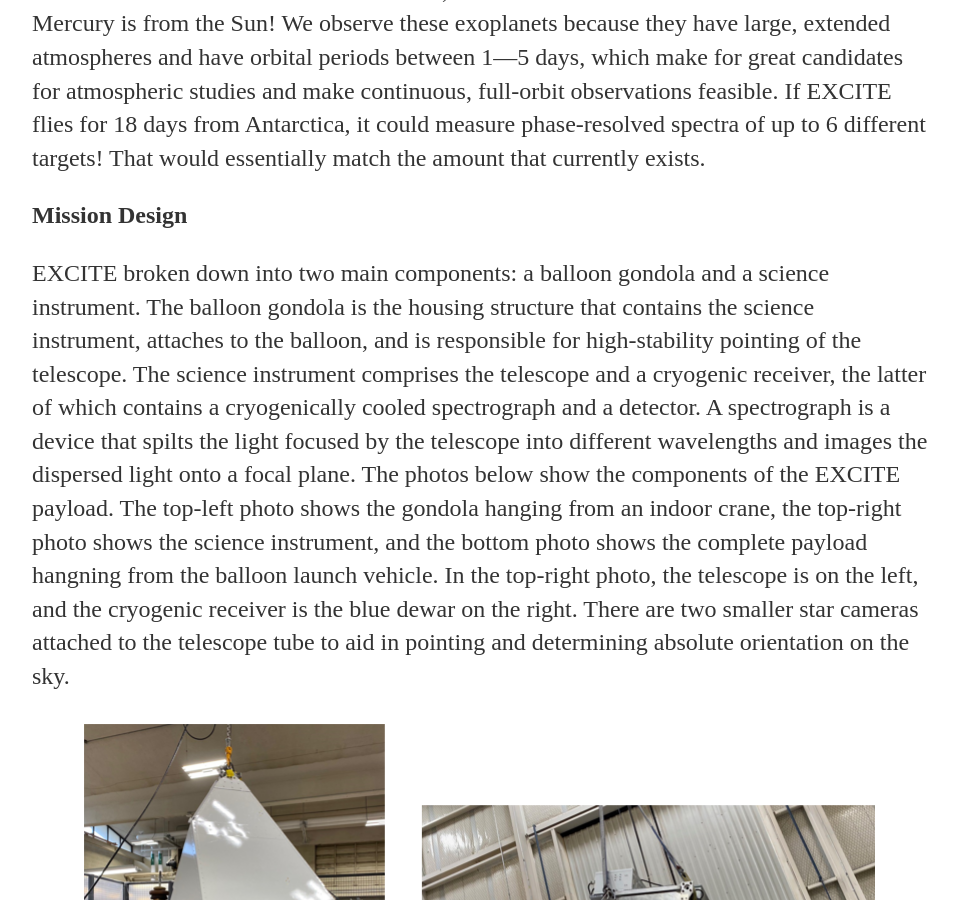
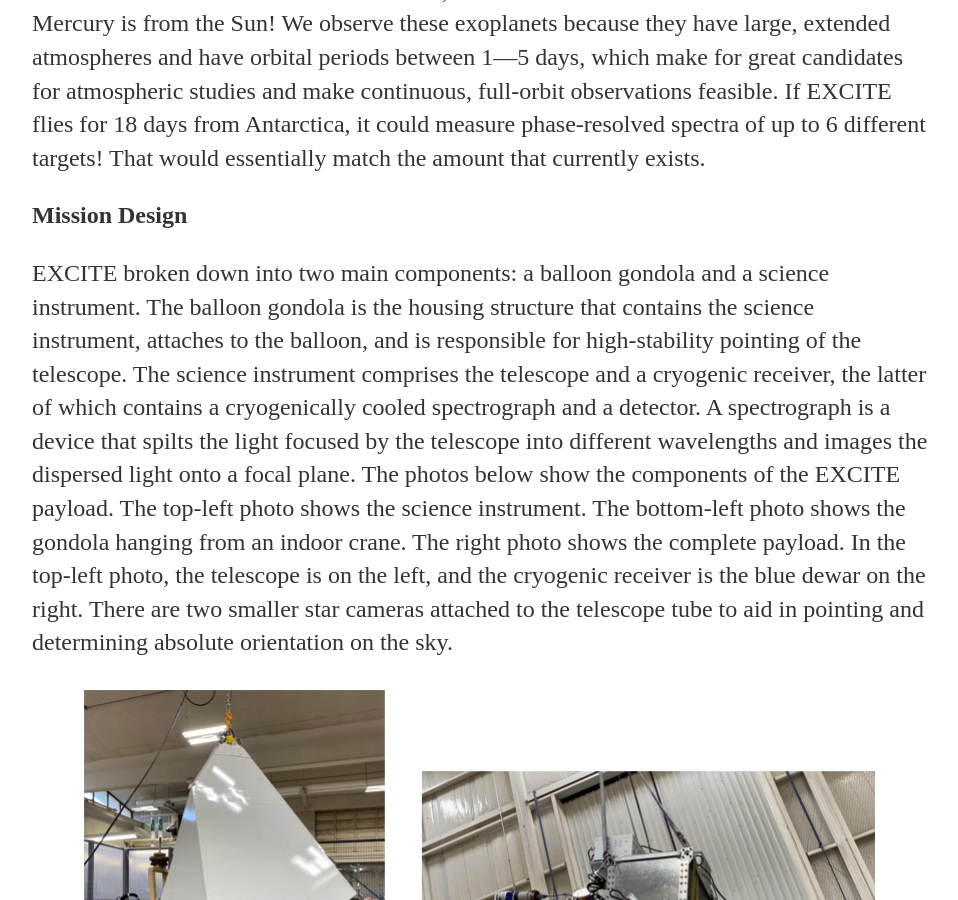
Before and after one commit to timrehm/timrehm.github.io, a Jekyll site: the page built from research/excite.html, in a window 1280 px wide and 900 px high, scrolled down 3835 px. Shown: the whole window, without its empty margins (160-1118 px from the left). Built offline with Jekyll 4.4.1, drawn with Linux system fonts in a browser that asks for light colours.

Commit message:
Update excite.html

```diff
--- a/research/excite.html
+++ b/research/excite.html
@@ -68,9 +68,9 @@ measure phase-resolved spectra of up to 6 different targets! That would essentia
 <p>EXCITE broken down into two main components: a balloon gondola and a science instrument. The balloon gondola is the housing structure that contains the
 science instrument, attaches to the balloon, and is responsible for high-stability pointing of the telescope. The science instrument comprises the telescope and a cryogenic receiver, the latter of which contains a
 cryogenically cooled spectrograph and a detector. A spectrograph is a device that spilts the light focused by the telescope into different wavelengths and
-images the dispersed light onto a focal plane. The photos below show the components of the EXCITE payload. The top-left photo shows the gondola hanging from an indoor crane,
-the top-right photo shows the science instrument, and the bottom photo shows the complete payload hangning from the balloon
-launch vehicle. In the top-right photo, the telescope is on the left, and the cryogenic receiver is the blue dewar on the right. There are two smaller star cameras
+images the dispersed light onto a focal plane. The photos below show the components of the EXCITE payload. The top-left photo shows the science instrument.
+The bottom-left photo shows the gondola hanging from an indoor crane.
+The right photo shows the complete payload. In the top-left photo, the telescope is on the left, and the cryogenic receiver is the blue dewar on the right. There are two smaller star cameras
 attached to the telescope tube to aid in pointing and determining absolute orientation on the sky.</p>
 <div style="text-align: center;">
 	<img src="/img/EXCITEpayload2.png" alt="The EXCITE payload." width=800/>
```
